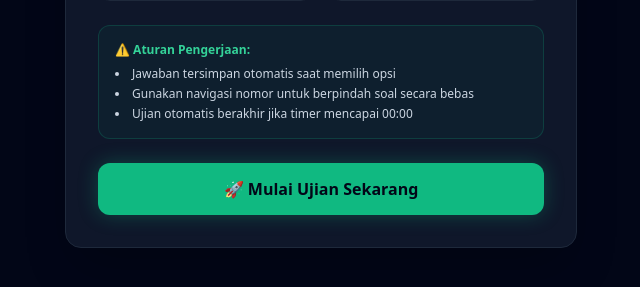
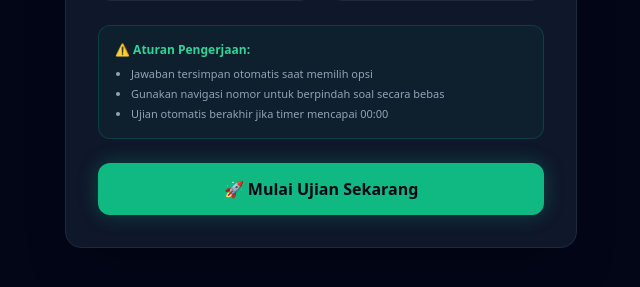
Before and after one commit to uproject-nexus/RoboMANTAP.AI-Assistant-Intelligence, a FastAPI app: template templates/student_lobby.html in a window 1280 px wide. Shown: the part 402-689 px from the top of the page, without its empty margins (319-959 px from the left). Run offline with FastAPI, Linux system fonts and the light colour scheme; the template is opened without the code that fills it: most values are stand-ins (such as "Sample title", 1, 10 or a date in 2020); some libraries are stand-ins or nearby versions.

Commit message:
Update student_lobby.html

```diff
--- a/templates/student_lobby.html
+++ b/templates/student_lobby.html
@@ -29,7 +29,7 @@
 
         <div class="bg-emerald-500/5 border border-emerald-500/20 rounded-xl p-4 text-xs text-slate-300 space-y-2">
             <p class="font-bold text-emerald-400">⚠️ Aturan Pengerjaan:</p>
-            <ul class="list-disc list-inside space-y-1 text-slate-250">
+            <ul class="list-disc list-outside ml-4 space-y-1 text-[11px] text-slate-400">
                 <li>Jawaban tersimpan otomatis saat memilih opsi</li>
                 <li>Gunakan navigasi nomor untuk berpindah soal secara bebas</li>
                 <li>Ujian otomatis berakhir jika timer mencapai 00:00</li>
```
